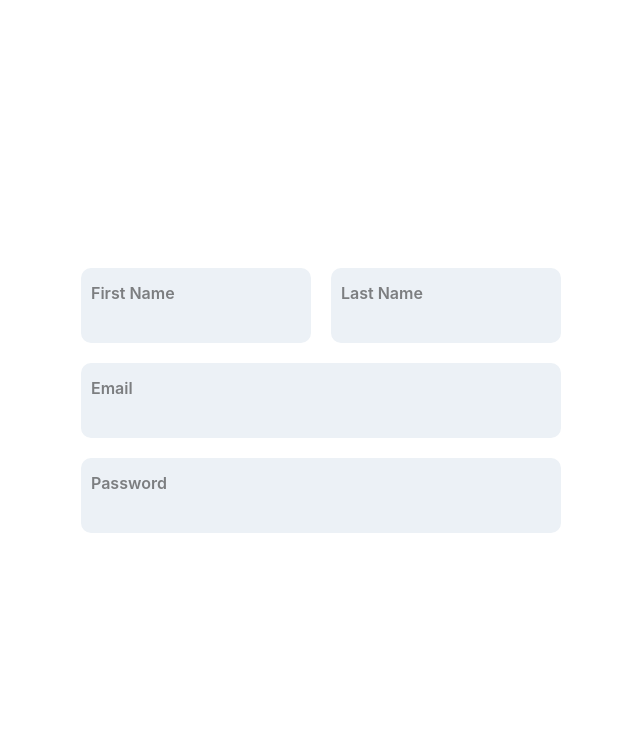
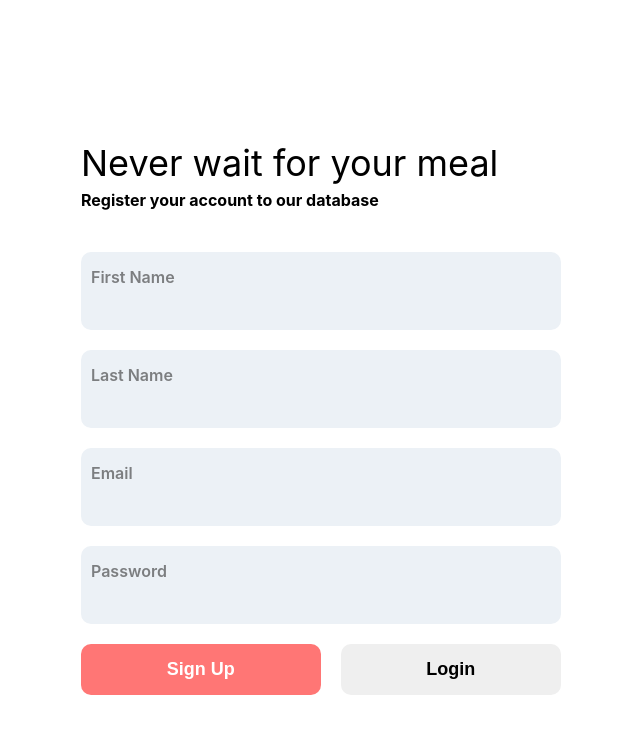
Before and after one commit to Squishy123/wayorder-frontend-ruhacks, a React (Create React App) app: page /register in a window 1280 px wide. Shown: the top 734 px of the page, without its empty margins (319-959 px from the left). Built offline with nearby package versions, Linux system fonts and the light colour scheme.

Commit message:
Added axios call to server

```diff
--- a/package.json
+++ b/package.json
@@ -3,6 +3,7 @@
   "version": "0.1.0",
   "private": true,
   "dependencies": {
+    "axios": "^0.18.0",
     "node-sass": "^4.12.0",
     "react": "^16.8.6",
     "react-dom": "^16.8.6",
--- a/src/App.scss
+++ b/src/App.scss
@@ -1,13 +1,25 @@
-body, html {
-
+body,
+html {
     margin: 0;
     padding: 0;
 }
 
 .app {
-
     width: 100%;
     height: 100%;
+}
+
+.display {
+  font-size: 36px;
+  font-weight: 400;
+}
+
+.mb-5 {
+  margin-bottom: 5px;
+}
+
+.mt-5 {
+  margin-top: 5px;
 }
 
 .row {
@@ -36,25 +48,32 @@ body, html {
     padding: 15px 10px 15px 10px;
     border-radius: 10px;
     border: none;
-  background-color: #ECF1F6;
+    background-color: #ecf1f6;
 
-  display:flex;
+    display: flex;
     flex-direction: column;
     justify-content: flex-start;
     align-items: flex-start;
 }
 
-input[type="text"] {
+.flex-start {
+  justify-content: flex-start;
+}
+
+input {
     padding: 5px 0 5px 0;
     border: none;
-  background-color: #ECF1F6;
+    background-color: #ecf1f6;
     font-weight: 600;
 
     width: 100%;
+
+    font-size: 16px;
 }
 
-input[type="text"]:focus {
+input:focus {
     border: none;
+    outline: none;
 }
 
 label {
@@ -62,3 +81,25 @@ label {
     font-weight: 600;
     position: relative;
 }
+
+button {
+    padding: 15px 50px 15px 50px;
+    border-radius: 10px;
+    border: none;
+
+    font-weight: 600;
+}
+
+button.submit {
+    background-color: #ff7675;
+    color: white;
+}
+
+button.info {
+  background-color: white;
+  color: #626768;
+}
+
+.btn-md {
+    font-size: 18px;
+}
--- a/src/register/register.js
+++ b/src/register/register.js
@@ -1,36 +1,90 @@
 import React from 'react';
+
+import axios from 'axios';
 
 import styles from './register.module.scss';
 
 export default class Register extends React.Component {
     constructor(props) {
         super(props);
+
+        this.state = {
+            firstNameValue: "",
+            lastNameValue: "",
+            emailValue: "",
+            passwordValue: ""
+        }
+
+        this.onFirstNameChange = this.onFirstNameChange.bind(this);
+        this.onLastNameChange = this.onLastNameChange.bind(this);
+        this.onEmailChange = this.onEmailChange.bind(this);
+        this.onPasswordChange = this.onPasswordChange.bind(this);
+        this.registerUser = this.registerUser.bind(this);
+    }
+
+    onFirstNameChange(e) {
+        this.setState({firstNameValue: e.target.value})
+    }
+
+    onLastNameChange(e) {
+        this.setState({lastNameValue: e.target.value})
+    }
+
+    onEmailChange(e) {
+        this.setState({emailValue: e.target.value})
+    }
+
+    onPasswordChange(e) {
+        this.setState({passwordValue: e.target.value})
+    }
+
+    async registerUser() {
+        await axios.post(`http://localhost:3000/user`,
+        {first_name: this.state.firstNameValue,
+            last_name: this.state.lastNameValue,
+            email: this.state.emailValue,
+            password: this.state.passwordValue
+        })
+        .then((res) => {
+            console.log(res);
+        });
+        //console.log(this.state);
     }
 
     render() {
         return (
             <div className={styles.register}>
                 <div className="row">
+                    <div className="fg-1 margin-10">
+                        <h3 className="display mb-5">Never wait for your meal</h3>
+                        <h4 className="mt-5">Register your account to our database</h4>
+                    </div>
+                </div>
+                <div className="row">
                     <div className="fg-1 input-field margin-10">
                         <label>First Name</label>
-                        <input type="text"/>
+                        <input type="text" value={this.state.firstNameValue} onChange={this.onFirstNameChange}/>
                     </div>
                     <div className="fg-1 input-field margin-10">
                         <label>Last Name</label>
-                        <input type="text"/>
+                        <input type="text" value={this.state.lastNameValue} onChange={this.onLastNameChange}/>
                     </div>
                 </div>
                 <div className="row">
                     <div className="fg-1 input-field margin-10">
                         <label>Email</label>
-                        <input type="text"/>
+                        <input type="text" value={this.state.emailValue} onChange={this.onEmailChange}/>
                     </div>
                 </div>
                 <div className="row">
                     <div className="fg-1 input-field margin-10">
                         <label>Password</label>
-                        <input type="text"/>
+                        <input type="password" value={this.state.passwordValue} onChange={this.onPasswordChange}/>
                     </div>
+                </div>
+                <div className="row flex-start">
+                    <button className="submit fg-1 btn-md margin-10" onClick={this.registerUser}>Sign Up</button>
+                    <button className="login fg-1 btn-md margin-10">Login</button>
                 </div>
             </div>
         )
```
Also changed, not shown: 2 other files (tests, documents, lock files or other folders). Lines whose indentation alone changed are shown as unchanged.
